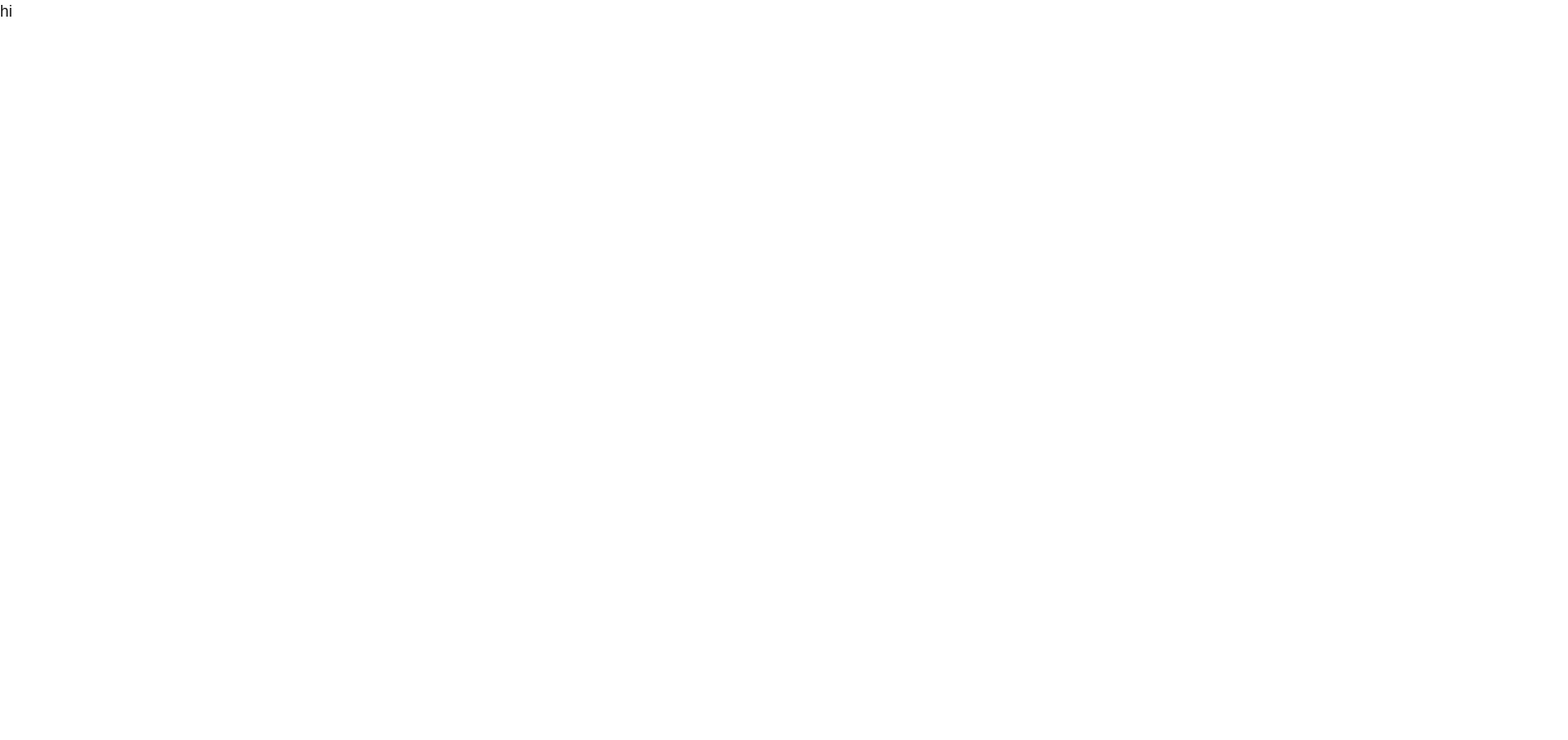
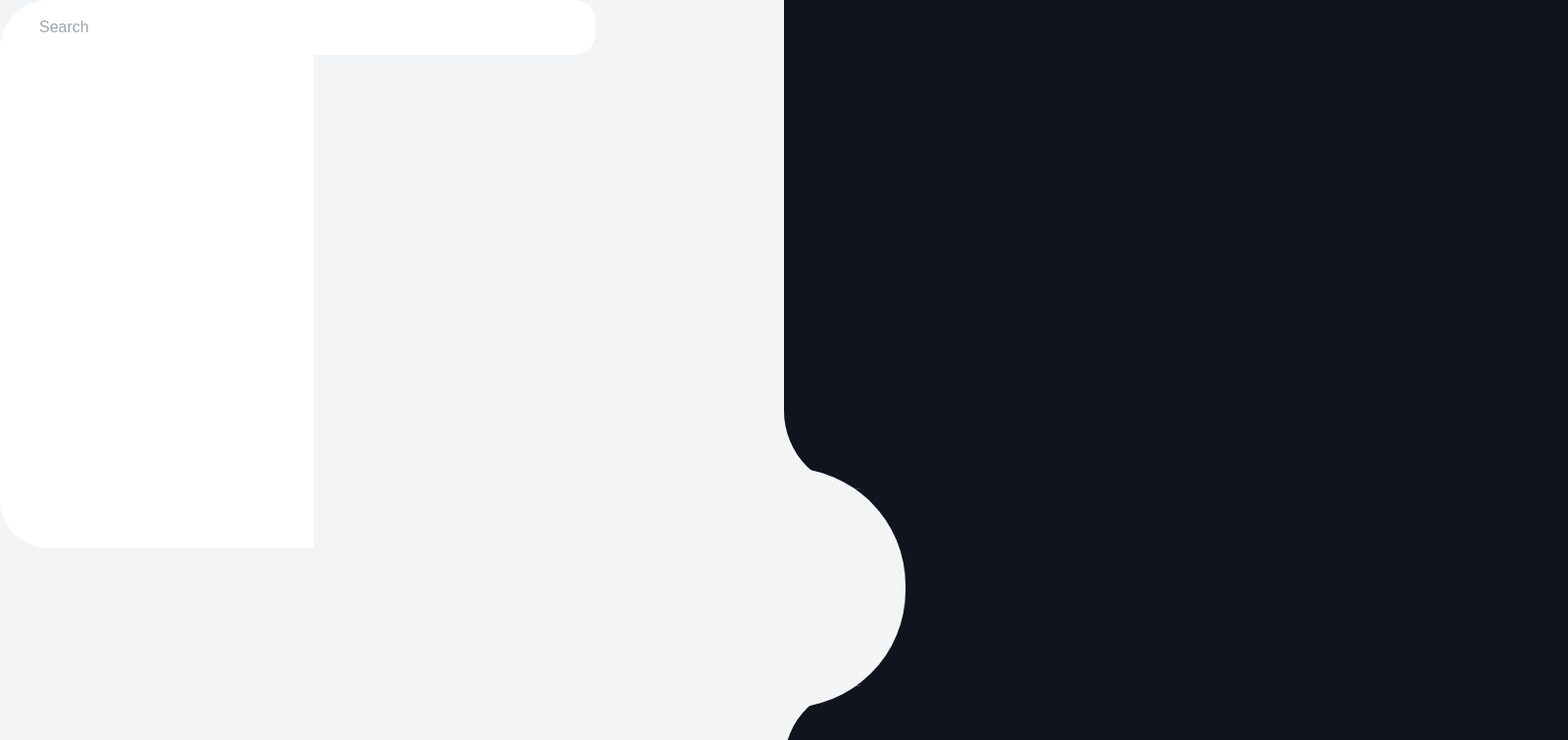
Before and after one commit to Duu-Avia/weather-app, a Next.js app: page / in a window 1280 px wide. Shown: the top 756 px of the page at 98% size, 1600 px wide, since content can reach past the window. Built offline with nearby package versions, Linux system fonts and the light colour scheme.

Commit message:
finished center circle

```diff
--- /dev/null
+++ b/src/app/daycard.js
@@ -0,0 +1,11 @@
+export function DayCard() {
+  return (
+    <div id="dayCard" className="rounded-l-[50px] w-[25vw] h-[70vh] bg-white">
+      <input
+        className="rounded-[20px] w-[567px] ml-[40px] py-[16px] "
+        type="text"
+        placeholder="Search"
+      ></input>
+    </div>
+  );
+}
--- a/src/app/layout.js
+++ b/src/app/layout.js
@@ -20,7 +20,7 @@ export default function RootLayout({ children }) {
   return (
     <html lang="en">
       <body
-        className={`${geistSans.variable} ${geistMono.variable} antialiased`}
+        className={`bg-white w-[100%] mx-auto ${geistSans.variable} ${geistMono.variable} antialiased`}
       >
         {children}
       </body>
--- a/src/app/page.js
+++ b/src/app/page.js
@@ -1,5 +1,21 @@
+"use client";
 import Image from "next/image";
-
+import { DayCard } from "./daycard";
 export default function Home() {
-  return <div>hi</div>;
+  return (
+    <div
+      id="container"
+      className=" relative w-[1600px] mx-auto  bg-[#F3F4F6] flex"
+    >
+      <div className="size-[245px] rounded-[120px]  bg-[#F3F4F6] absolute top-[478px] left-[679px]"></div>
+      <div id="left" className="w-[100%] h-[1200px]">
+        <DayCard />
+      </div>
+      <div id="right" className=" w-[100%] ">
+        <div className="bg-[#0F141E] h-[500px] rounded-bl-[80px]"></div>
+        <div className="bg-[#0F141E] h-[200px]  ml-[60px]"></div>
+        <div className="bg-[#0F141E] rounded-tl-[80px] h-[500px]"></div>
+      </div>
+    </div>
+  );
 }
```
Also changed, not shown: public/pictures/background-black.png (added).
